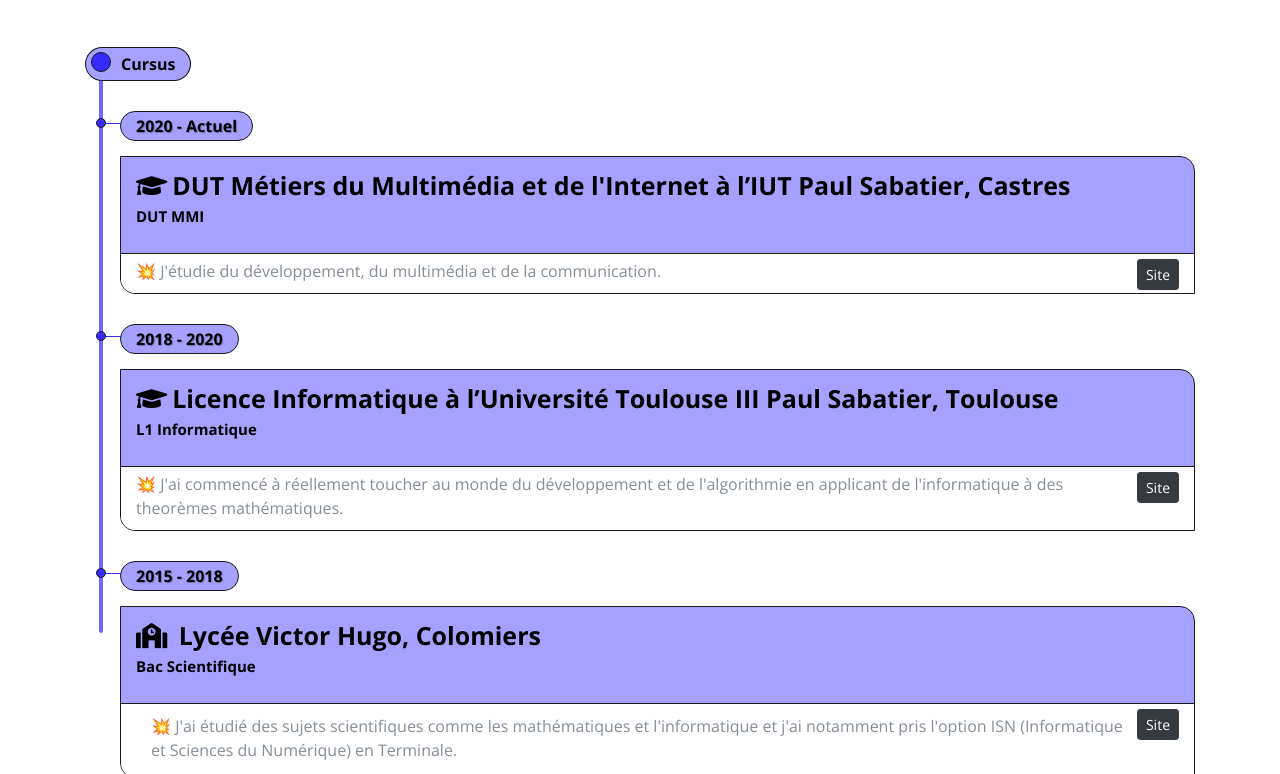
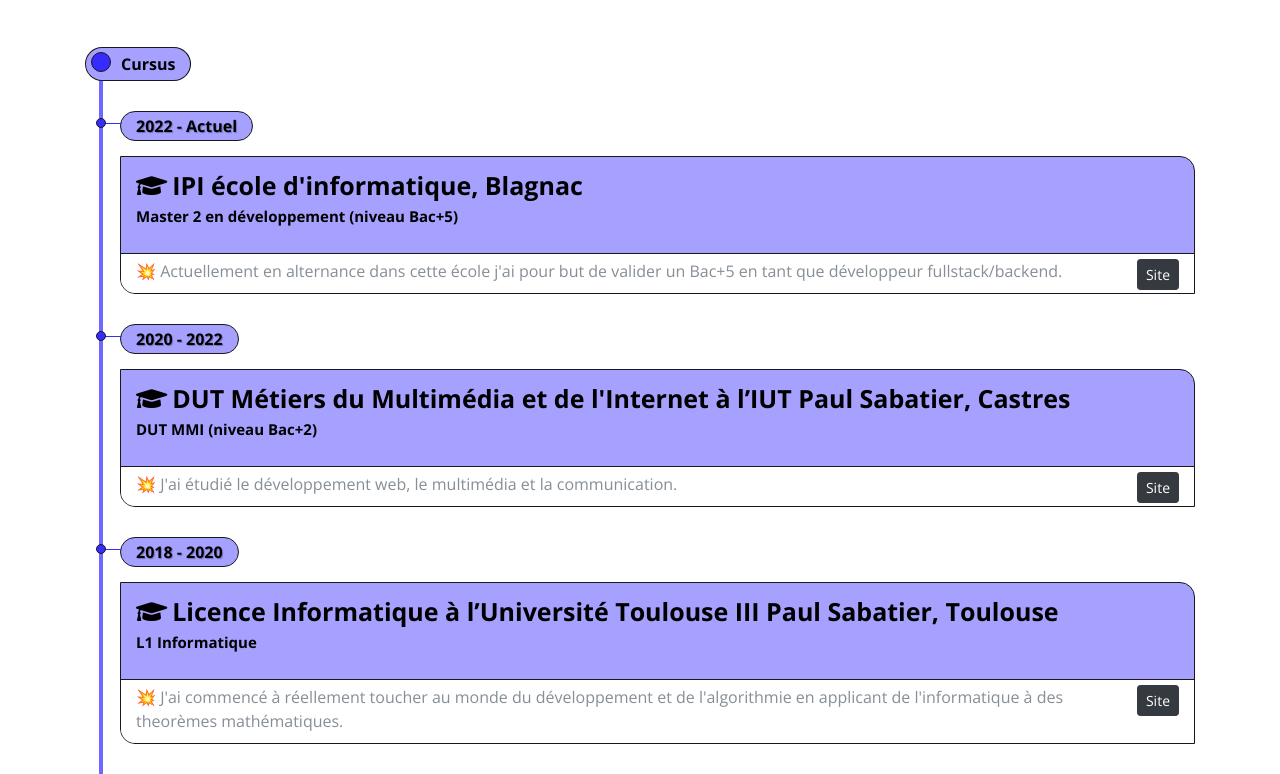
Before and after one commit to JulienLay/portfolio, a plain HTML site: page parcours.html in a window 1280 px wide. Shown: the part 606-1380 px from the top of the page. Drawn offline with nearby package versions, Linux system fonts and the light colour scheme; a web font is replaced by a local one.

Commit message:
Add files via upload

```diff
--- a/parcours.html
+++ b/parcours.html
@@ -6,33 +6,27 @@
     <meta name="viewport" content="width=device-width,initial-scale=1">
     <title>Portfolio Julien LAY</title>
     <link rel="icon" href="Image/engineer.ico">
-    <link rel="stylesheet" href="https://stackpath.bootstrapcdn.com/bootstrap/4.5.0/css/bootstrap.min.css"
-        integrity="sha384-9aIt2nRpC12Uk9gS9baDl411NQApFmC26EwAOH8WgZl5MYYxFfc+NcPb1dKGj7Sk" crossorigin="anonymous">
+    <link rel="stylesheet" href="https://stackpath.bootstrapcdn.com/bootstrap/4.5.0/css/bootstrap.min.css" integrity="sha384-9aIt2nRpC12Uk9gS9baDl411NQApFmC26EwAOH8WgZl5MYYxFfc+NcPb1dKGj7Sk" crossorigin="anonymous">
     <link rel="stylesheet" href="parcours.css">
     <script src="https://code.iconify.design/1/1.0.7/iconify.min.js"></script>
-    <link href="https://fonts.googleapis.com/css2?family=Arizonia&family=Montserrat:wght@400;800&display=swap"
-        rel="stylesheet">
+    <link href="https://fonts.googleapis.com/css2?family=Arizonia&family=Montserrat:wght@400;800&display=swap" rel="stylesheet">
     <link href="https://fonts.googleapis.com/css2?family=Open+Sans:wght@300;400;700&display=swap" rel="stylesheet">
 
     <link rel="stylesheet" href="https://use.fontawesome.com/releases/v5.4.1/css/all.css" />
     <link rel="stylesheet" href="https://cdnjs.cloudflare.com/ajax/libs/font-awesome/5.13.1/css/all.min.css">
-    <script src="https://code.jquery.com/jquery-3.5.1.slim.min.js"
-        integrity="sha384-DfXdz2htPH0lsSSs5nCTpuj/zy4C+OGpamoFVy38MVBnE+IbbVYUew+OrCXaRkfj" crossorigin="anonymous">
-        </script>
-    <script src="https://cdn.jsdelivr.net/npm/popper.js@1.16.0/dist/umd/popper.min.js"
-        integrity="sha384-Q6E9RHvbIyZFJoft+2mJbHaEWldlvI9IOYy5n3zV9zzTtmI3UksdQRVvoxMfooAo" crossorigin="anonymous">
-        </script>
-    <script src="https://stackpath.bootstrapcdn.com/bootstrap/4.5.0/js/bootstrap.min.js"
-        integrity="sha384-OgVRvuATP1z7JjHLkuOU7Xw704+h835Lr+6QL9UvYjZE3Ipu6Tp75j7Bh/kR0JKI" crossorigin="anonymous">
-        </script>
+    <script src="https://code.jquery.com/jquery-3.5.1.slim.min.js" integrity="sha384-DfXdz2htPH0lsSSs5nCTpuj/zy4C+OGpamoFVy38MVBnE+IbbVYUew+OrCXaRkfj" crossorigin="anonymous">
+    </script>
+    <script src="https://cdn.jsdelivr.net/npm/popper.js@1.16.0/dist/umd/popper.min.js" integrity="sha384-Q6E9RHvbIyZFJoft+2mJbHaEWldlvI9IOYy5n3zV9zzTtmI3UksdQRVvoxMfooAo" crossorigin="anonymous">
+    </script>
+    <script src="https://stackpath.bootstrapcdn.com/bootstrap/4.5.0/js/bootstrap.min.js" integrity="sha384-OgVRvuATP1z7JjHLkuOU7Xw704+h835Lr+6QL9UvYjZE3Ipu6Tp75j7Bh/kR0JKI" crossorigin="anonymous">
+    </script>
 </head>
 
 <body class="container-fluid body_section">
     <header>
         <nav class="navbar navbar-expand-lg navbar-light ">
             <a class="navbar-brand brand-name" href="#">Julien Lay</a>
-            <button class="navbar-toggler" type="button" data-toggle="collapse" data-target="#navbarSupportedContent"
-                aria-controls="navbarSupportedContent" aria-expanded="false" aria-label="Toggle navigation">
+            <button class="navbar-toggler" type="button" data-toggle="collapse" data-target="#navbarSupportedContent" aria-controls="navbarSupportedContent" aria-expanded="false" aria-label="Toggle navigation">
                 <span class="navbar-toggler-icon"></span>
             </button>
 
@@ -77,24 +71,43 @@
                 <div class="timeline-month">
                     Cursus
                 </div>
+
                 <div class="timeline-section">
                     <div class="timeline-date">
-                        2020 - Actuel
+                        2022 - Actuel
                     </div>
                     <div class="row">
                         <div class="col-lg">
                             <div class="timeline-box">
                                 <div class="box-title">
-                                    <i class="fas fa-graduation-cap" aria-hidden="true"></i>DUT Métiers du Multimédia et
-                                    de l'Internet à l’IUT Paul Sabatier, Castres
-                                    <p class="degree">DUT MMI</p>
+                                    <i class="fas fa-graduation-cap" aria-hidden="true"></i>IPI école d'informatique, Blagnac
+                                    <p class="degree">Master 2 en développement (niveau Bac+5)</p>
                                 </div>
                                 <div class="box-content">
-                                    <a class="btn btn-sm btn-dark float-right" role="button"
-                                        href="https://www.mmi.iut-tlse3.fr/" target=_blank
-                                        style="color: white;">Site</a>
-                                    <div class="box-item">💥 J'étudie du développement, du multimédia et de la
-                                        communication.</div>
+                                    <a class="btn btn-sm btn-dark float-right" role="button" href="https://www.ipi-ecoles.com/" target=_blank style="color: white;">Site</a>
+                                    <div class="box-item">💥 Actuellement en alternance dans cette école j'ai pour but de valider un Bac+5 en tant que développeur fullstack/backend.
+                                    </div>
+                                </div>
+                            </div>
+                        </div>
+                    </div>
+                </div>
+
+                <div class="timeline-section">
+                    <div class="timeline-date">
+                        2020 - 2022
+                    </div>
+                    <div class="row">
+                        <div class="col-lg">
+                            <div class="timeline-box">
+                                <div class="box-title">
+                                    <i class="fas fa-graduation-cap" aria-hidden="true"></i>DUT Métiers du Multimédia et de l'Internet à l’IUT Paul Sabatier, Castres
+                                    <p class="degree">DUT MMI (niveau Bac+2)</p>
+                                </div>
+                                <div class="box-content">
+                                    <a class="btn btn-sm btn-dark float-right" role="button" href="https://www.mmi.iut-tlse3.fr/" target=_blank style="color: white;">Site</a>
+                                    <div class="box-item">💥 J'ai étudié le développement web, le multimédia et la communication.
+                                    </div>
                                 </div>
                             </div>
                         </div>
@@ -109,16 +122,13 @@
                         <div class="col-lg">
                             <div class="timeline-box">
                                 <div class="box-title">
-                                    <i class="fas fa-graduation-cap" aria-hidden="true"></i>Licence Informatique à
-                                    l’Université Toulouse III Paul Sabatier, Toulouse
+                                    <i class="fas fa-graduation-cap" aria-hidden="true"></i>Licence Informatique à l’Université Toulouse III Paul Sabatier, Toulouse
                                     <p class="degree">L1 Informatique</p>
                                 </div>
                                 <div class="box-content">
-                                    <a class="btn btn-sm btn-dark float-right" role="button"
-                                        href="https://www.univ-tlse3.fr/" target=_blank style="color: white;">Site</a>
-                                    <div class="box-item">💥 J'ai commencé à réellement toucher au monde du
-                                        développement et de l'algorithmie en applicant de l'informatique à des theorèmes
-                                        mathématiques.</div>
+                                    <a class="btn btn-sm btn-dark float-right" role="button" href="https://www.univ-tlse3.fr/" target=_blank style="color: white;">Site</a>
+                                    <div class="box-item">💥 J'ai commencé à réellement toucher au monde du développement et de l'algorithmie en applicant de l'informatique à des theorèmes mathématiques.
+                                    </div>
                                 </div>
                             </div>
                         </div>
@@ -133,23 +143,20 @@
                         <div class="col-lg">
                             <div class="timeline-box">
                                 <div class="box-title">
-                                    <i class="fas fa-school" aria-hidden="true"></i> Lycée Victor Hugo, Colomiers <p
-                                        class="degree">Bac Scientifique</p>
+                                    <i class="fas fa-school" aria-hidden="true"></i> Lycée Victor Hugo, Colomiers
+                                    <p class="degree">Bac Scientifique</p>
                                 </div>
                                 <div class="box-content">
-                                    <a class="btn btn-sm btn-dark float-right" role="button"
-                                        href="https://victor-hugo-colomiers.mon-ent-occitanie.fr/" target=_blank style="color: white;">Site</a>
-                                <div class="box-content">
-                                    <div class="box-item">💥 J'ai étudié des sujets scientifiques comme les
-                                        mathématiques et l'informatique et j'ai notamment pris l'option ISN
-                                        (Informatique et Sciences du Numérique) en Terminale.</div>
+                                    <a class="btn btn-sm btn-dark float-right" role="button" href="https://victor-hugo-colomiers.mon-ent-occitanie.fr/" target=_blank style="color: white;">Site</a>
+                                    <div class="box-content">
+                                        <div class="box-item">💥 J'ai étudié des sujets scientifiques comme les mathématiques et l'informatique et j'ai notamment pris l'option ISN (Informatique et Sciences du Numérique) en Terminale.</div>
+                                    </div>
                                 </div>
                             </div>
                         </div>
                     </div>
                 </div>
             </div>
-        </div>
     </section>
     <section id=section3>
         <div class="Heading">
```
Also changed, not shown: index.html (+12 -28 lines).
